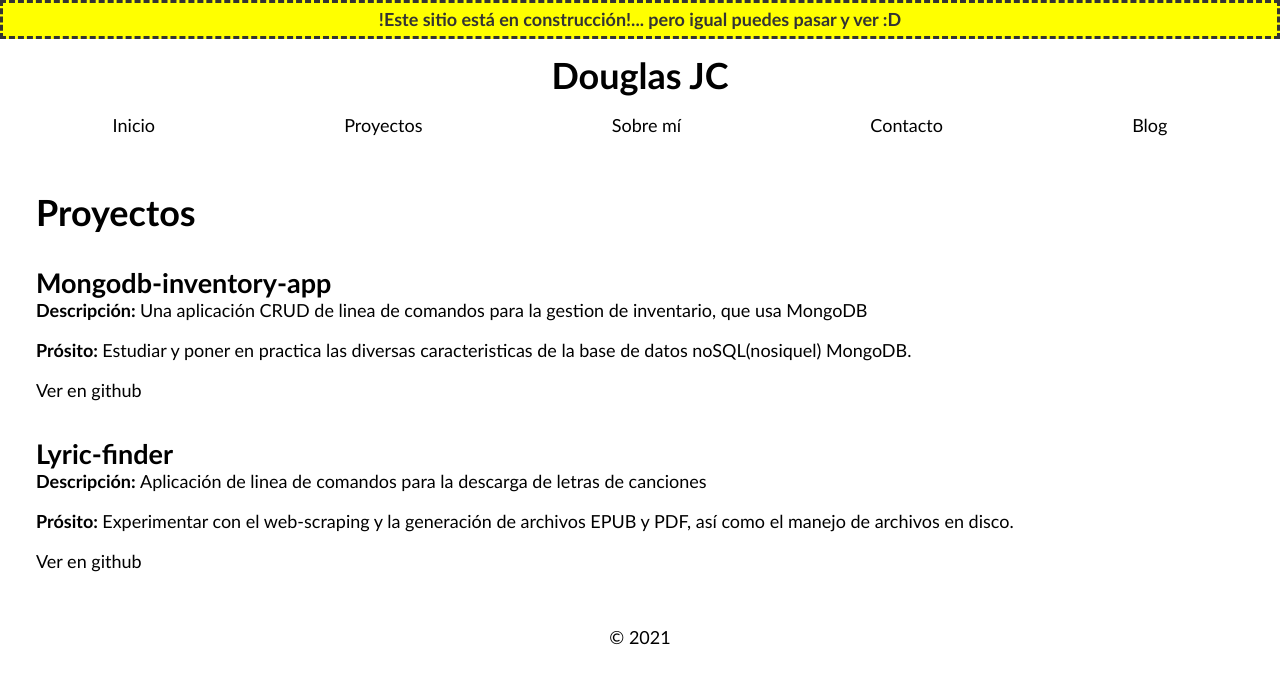
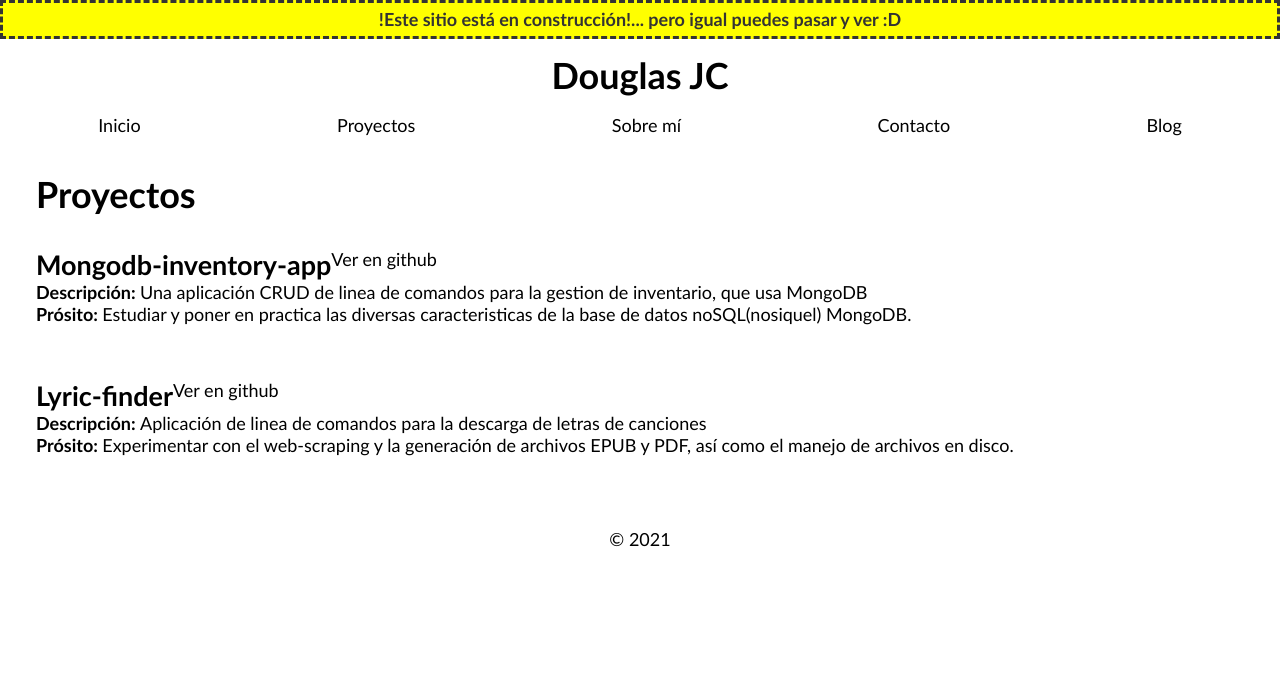
Before and after one commit to Douglas571/Douglas571.github.io, an Eleventy site: page _src/projects.njk in a window 1280 px wide. Built offline with nearby package versions, Linux system fonts and the light colour scheme; Eleventy itself is replaced by a stand-in of ours; files that its build step writes are made by us from their sources.

Commit message:
some changes

```diff
--- a/_src/_data/projects.json
+++ b/_src/_data/projects.json
@@ -9,6 +9,6 @@
 		"name": "Lyric-finder",
 		"description": "Aplicación de linea de comandos para la descarga de letras de canciones",
 		"purpose": "Experimentar con el web-scraping y la generación de archivos EPUB y PDF, así como el manejo de archivos en disco.",
-		"github": "https://github.com/Douglas571/lyric-finder"
+		"github": "https://github.com/Douglas571/lyrics-downloader"
 	}
 ]
--- a/_src/css/styles.css
+++ b/_src/css/styles.css
@@ -34,12 +34,11 @@ main {
 }
 
 #header {
-  margin: 1rem;
+  padding-top: 1rem;
 
   display: flex;
 
   flex-flow: column wrap;
-  align-items: space-around;
 }
 
 #header .logo {
@@ -121,6 +120,17 @@ article {
   padding: 1rem 0;
 }
 
+/*--------------sub styles --------------------*/
+.header-with-icons {
+  display: flex;
+}
+
+.header-with-icons h2 {
+}
+
+.header-with-icons div {
+}
+
 /*--------------some usefull styles------------*/
 .container {
   padding: 2rem;
@@ -139,3 +149,7 @@ p {
 .t-center {
   text-align: center;
 }
+
+.t-right {
+  text-align: right;
+}
--- a/_src/projects.njk
+++ b/_src/projects.njk
@@ -14,10 +14,14 @@ tags:
     <section>
         {% for oneProject in projects %}
             <article>
-                <h2>{{ oneProject.name }}</h2>
-                <p><b>Descripción: </b> {{ oneProject.description }}</p>
-                <p><b>Prósito: </b> {{ oneProject.purpose }}</p>
-                Ver en <a href="{{ oneProject.github }}">github</a>
+                <header class="header-with-icons">
+                    <h2>{{ oneProject.name }}</h2>
+                    <div class="">Ver en <a href="{{ oneProject.github }}">github</a></div>
+                </header>
+                <p>
+                    <b>Descripción: </b> {{ oneProject.description }}</br>
+                    <b>Prósito: </b> {{ oneProject.purpose }}</br>
+                </p>
             </article>
         {% endfor %}
     </section>
```
